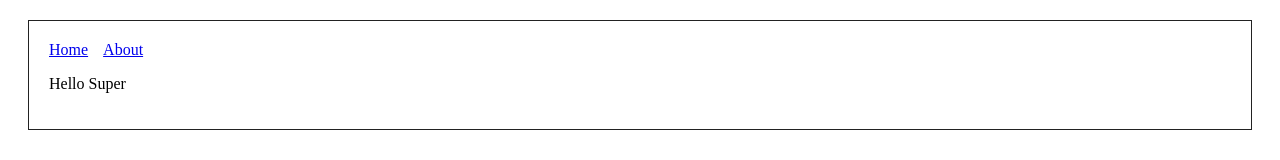
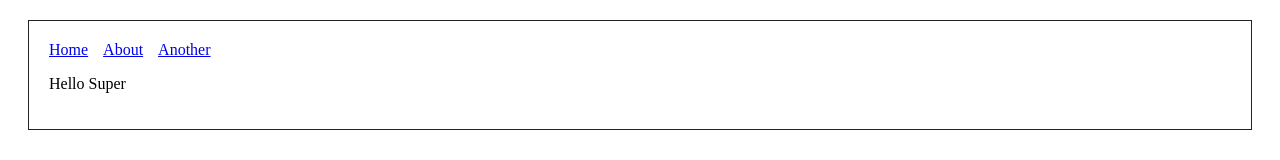
Before and after one commit to joe83/super-next-js, a Next.js app: page / in a window 1280 px wide. Shown: the top 160 px of the page. Built offline with nearby package versions, Linux system fonts and the light colour scheme.

Commit message:
add another page

```diff
--- a/components/Header.js
+++ b/components/Header.js
@@ -12,6 +12,9 @@ const Header = () => (
         <Link href="/about">
           <a style={linkStyle}>About</a>
         </Link>
+        <Link href="/another">
+          <a style={linkStyle}>Another</a>
+        </Link>
     </div>
 )
 
```
